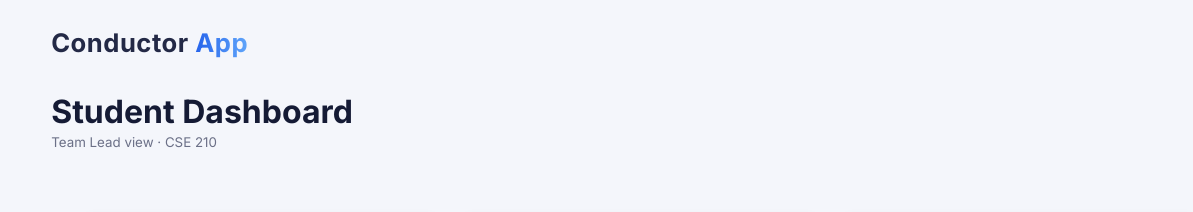
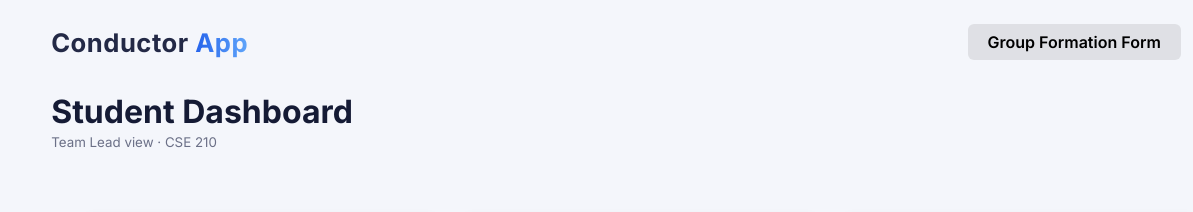
Before and after one commit to CSE210-FA25-Team03/Conductor-App, a website: page app/frontend/src/pages/dashboards/team_lead.html in a window 1280 px wide. Shown: the top 212 px of the page, 0-1193 px from the left. Drawn offline with Linux system fonts and the light colour scheme.

Commit message:
fixed routing to group form

```diff
--- a/app/frontend/src/pages/dashboards/team_lead.html
+++ b/app/frontend/src/pages/dashboards/team_lead.html
@@ -11,6 +11,9 @@
         <header class="top-nav">
             <div class="brand">Conductor <span>App</span></div>
             <div class="nav-actions">
+                <a href="/group_formation/group_member_form.html?role=team_lead" class="nav-btn eval-btn">
+                    Group Formation Form
+                </a>
                 <div class="profile">
                     <div class="profile-dropdown-container" style="position:relative;">
                         <img id="dashboardProfileImg" src="/assets/logo/user.png" alt="Profile" style="width:32px;height:32px;border-radius:50%;object-fit:cover;cursor:pointer;" />
```
Also changed, not shown: app/frontend/src/pages/dashboards/student.html (+3 -0 lines).
